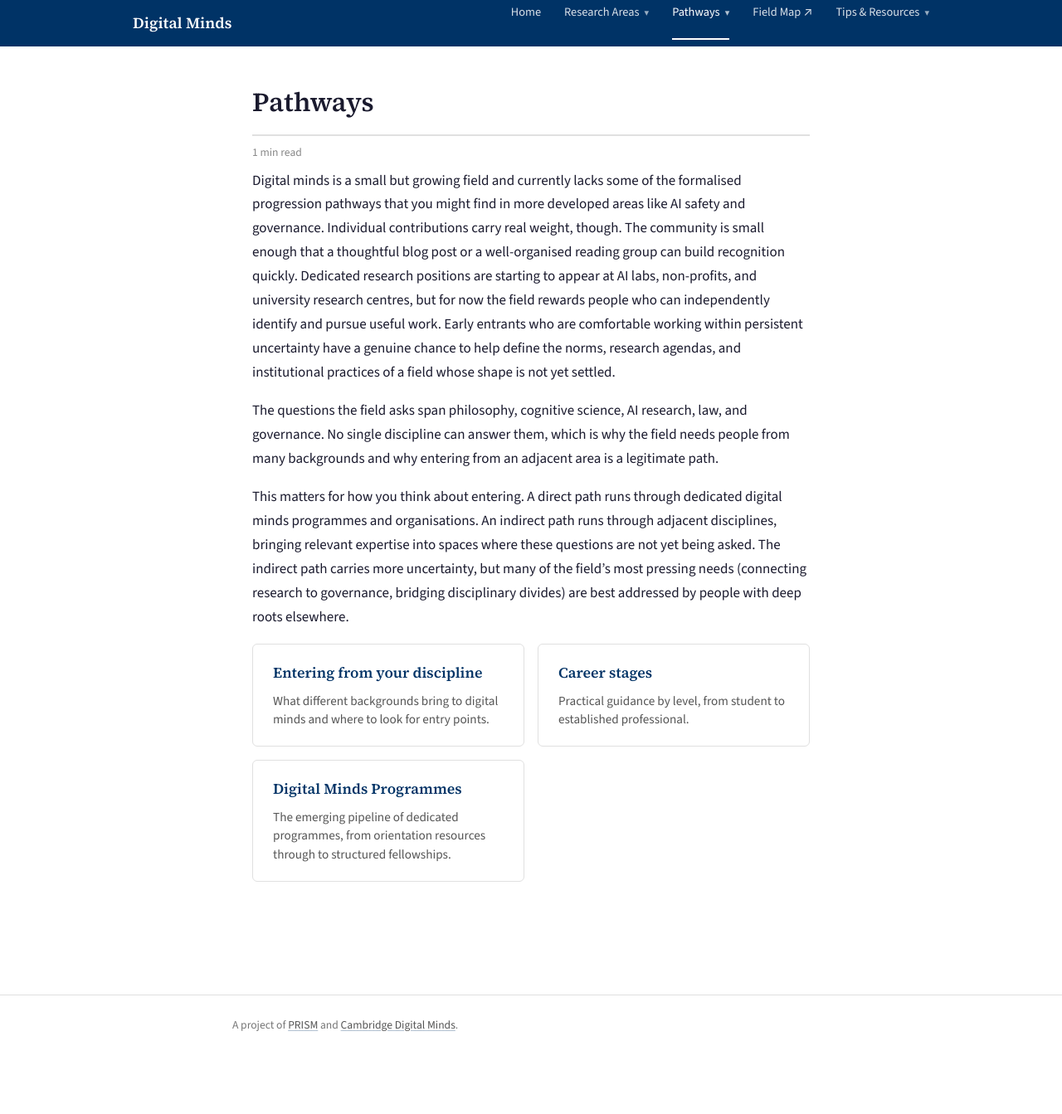
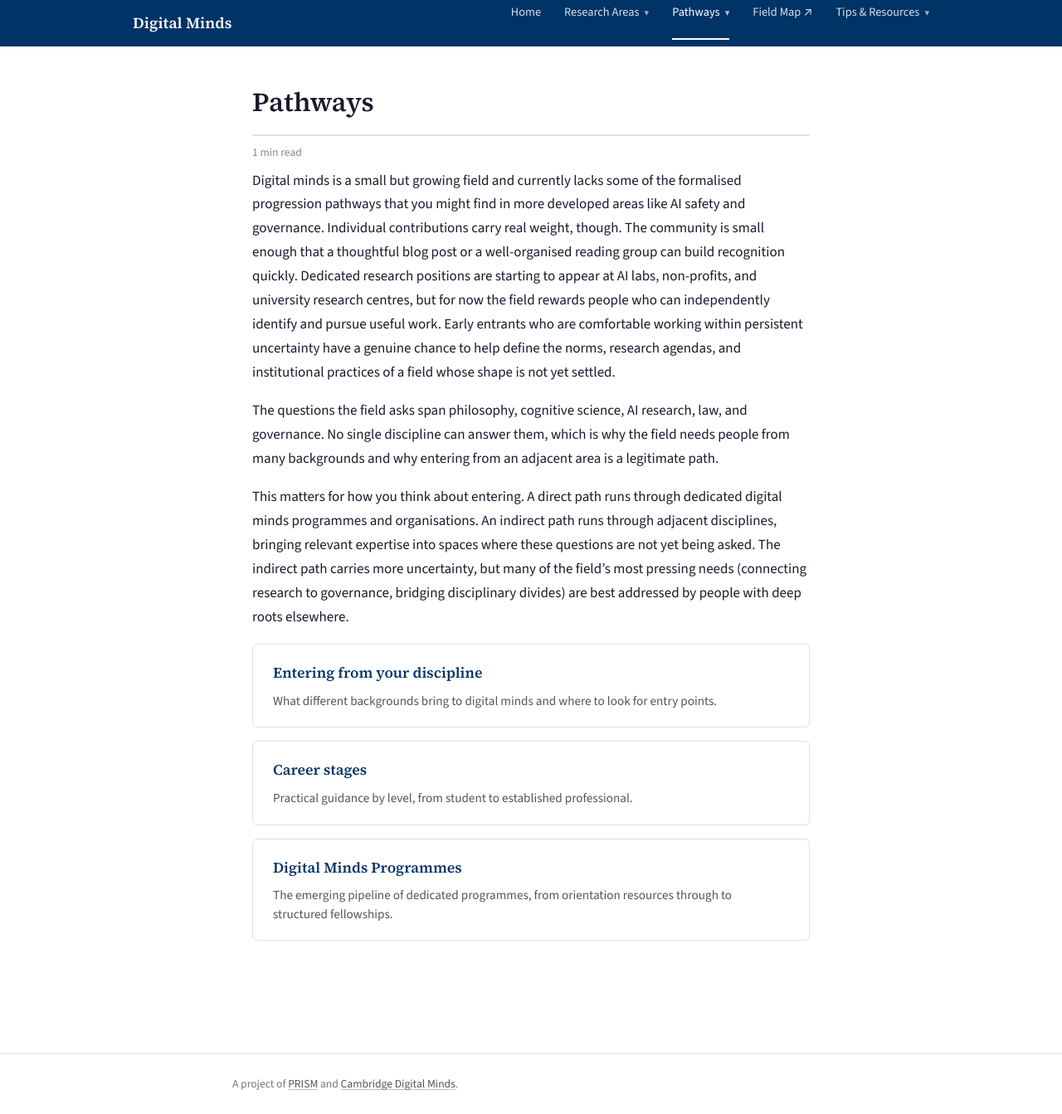
Before and after one commit to Mitchel-Alexander/getting-started-digital-minds, a Jekyll site: the page built from pathways.md, in a window 1280 px wide. Shown: the whole page at 83% size. Built offline with Jekyll 4.4.1, drawn with Linux system fonts in a browser that asks for light colours; before the commit the page ends 1271 px from its top, so only the background shows below that.

Commit message:
Stack Pathways cards vertically at full text width
Co-Authored-By: Claude Opus 4.6 <noreply@anthropic.com>

```diff
--- a/assets/css/style.css
+++ b/assets/css/style.css
@@ -348,6 +348,11 @@ em {
   font-size: 0.95rem;
 }
 
+/* Stacked card grid (single column, full width) */
+.card-grid--stacked {
+  grid-template-columns: 1fr;
+}
+
 /* Table of contents */
 #markdown-toc {
   background: #f8f9fb;
--- a/pathways.md
+++ b/pathways.md
@@ -11,7 +11,7 @@ The questions the field asks span philosophy, cognitive science, AI research, la
 
 This matters for how you think about entering. A direct path runs through dedicated digital minds programmes and organisations. An indirect path runs through adjacent disciplines, bringing relevant expertise into spaces where these questions are not yet being asked. The indirect path carries more uncertainty, but many of the field's most pressing needs (connecting research to governance, bridging disciplinary divides) are best addressed by people with deep roots elsewhere.
 
-<div class="card-grid" markdown="0">
+<div class="card-grid card-grid--stacked" markdown="0">
   <a href="/getting-started-digital-minds/pathways/disciplines/" class="card section-card">
     <h3>Entering from your discipline</h3>
     <p>What different backgrounds bring to digital minds and where to look for entry points.</p>
```
